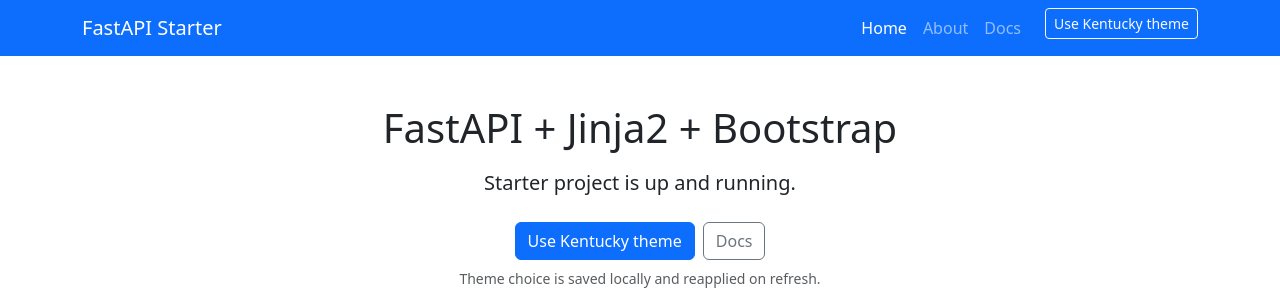
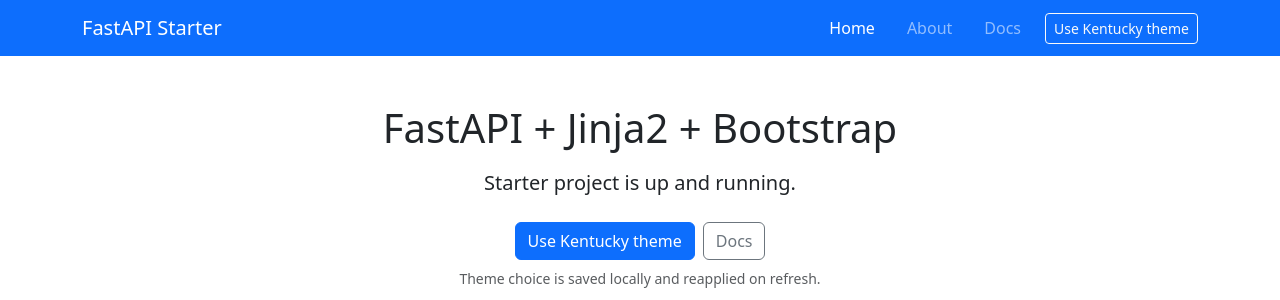
Before and after one commit to WildcatZack/fastapi-jinja-bootstrap-starter, a FastAPI app: page / in a window 1280 px wide. Shown: the top 300 px of the page. Run offline with FastAPI, Linux system fonts and the light colour scheme; style sheets or scripts are compiled from the project's sources.

Commit message:
Improve navbar theme toggle alignment

```diff
--- a/app/templates/partials/_navbar.html
+++ b/app/templates/partials/_navbar.html
@@ -13,7 +13,7 @@
       <span class="navbar-toggler-icon"></span>
     </button>
     <div class="collapse navbar-collapse" id="navbarNav">
-      <ul class="navbar-nav ms-auto">
+      <ul class="navbar-nav ms-auto align-items-lg-center gap-lg-3">
         <li class="nav-item">
           <a class="nav-link {% if active_page == 'home' %}active{% endif %}" href="/">Home</a>
         </li>
@@ -23,7 +23,7 @@
         <li class="nav-item">
           <a class="nav-link {% if active_page == 'docs' %}active{% endif %}" href="/docs-page">Docs</a>
         </li>
-        <li class="nav-item ms-lg-3">
+        <li class="nav-item">
           <button class="btn btn-sm btn-outline-light" type="button" data-theme-toggle>
             Toggle theme
           </button>
```
